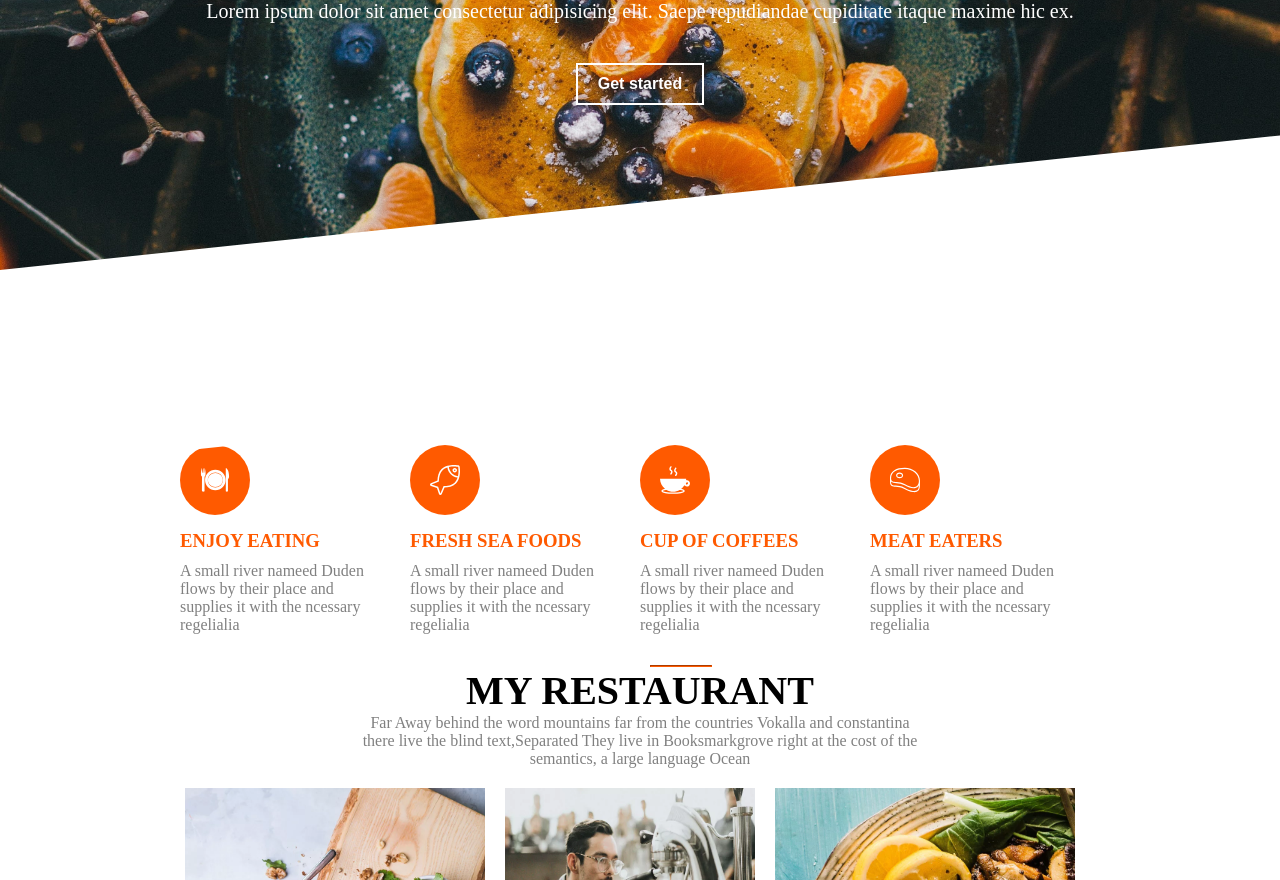
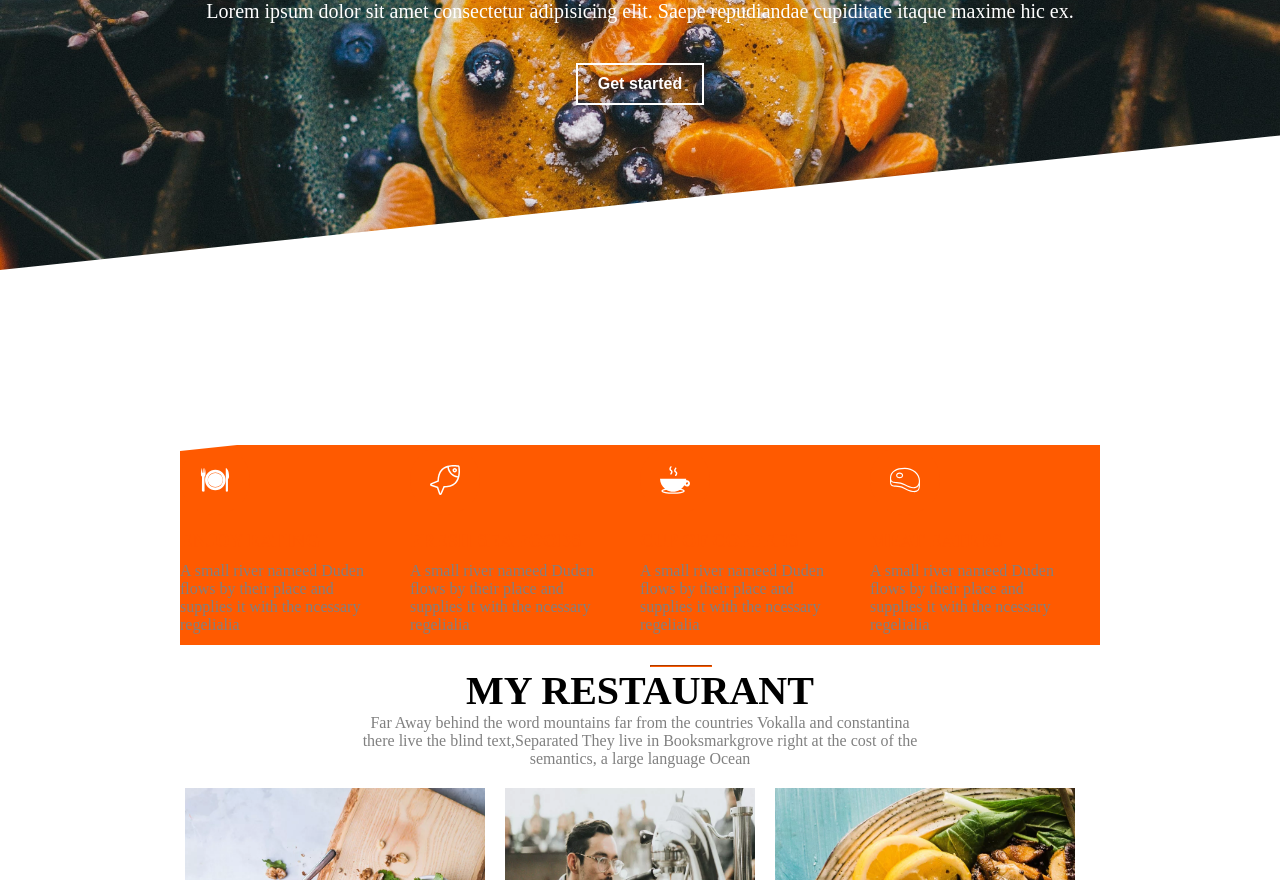
Before and after one commit to rasha-taher/restaurant-website, a plain HTML site: page index.html in a window 1280 px wide. Shown: the part 220-1100 px from the top of the page. Drawn offline with Linux system fonts and the light colour scheme; files whose address does not match are found by name.

Commit message:
Modify color

```diff
--- a/style.css
+++ b/style.css
@@ -132,6 +132,7 @@ header:after {
   height: 200px;
   width: 200px;
   padding-right: 30px;
+  background-color: #FF5A00;
 }
 
 .cont-img img {
```
